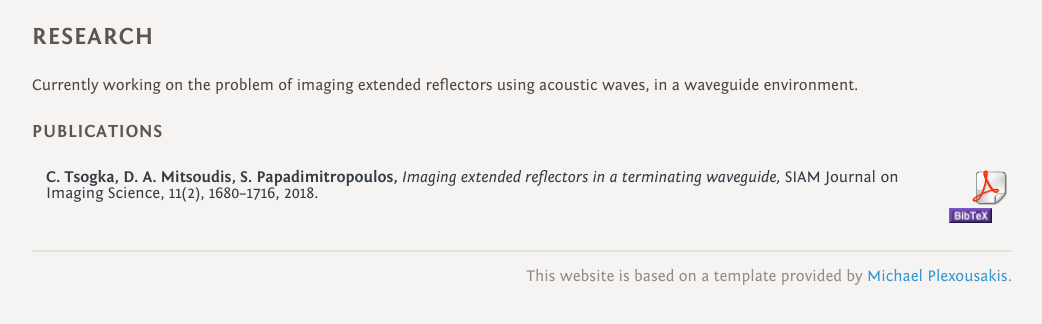
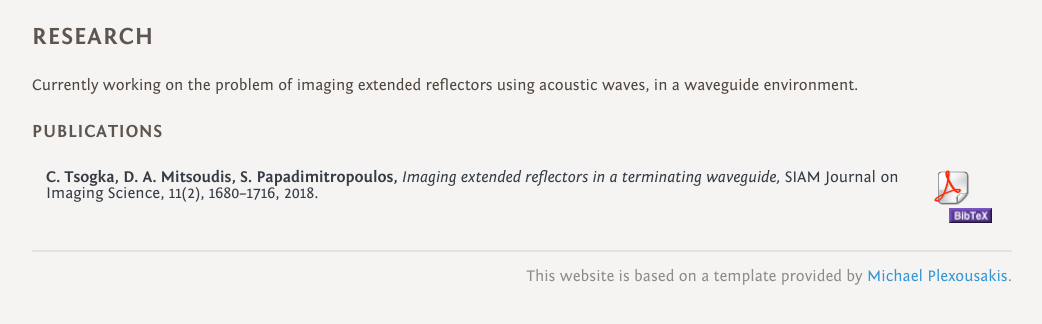
Before and after one commit to spapadem/spapadem.github.io, a PHP site: page /research.html in a window 1280 px wide. Shown: the part 116-440 px from the top of the page, without its empty margins (118-1160 px from the left). Run offline with PHP 8.4, Linux system fonts and the light colour scheme; some libraries are stand-ins or nearby versions.

Commit message:
site edits

```diff
--- a/css/publications.css
+++ b/css/publications.css
@@ -25,7 +25,7 @@ td.pub {
 .publink {
         float: right;
         vertical-align: center;
-	text-align: right;
+	text-align: middle;
         clear: right;
         padding-right: 5px;
         padding-top: 5px;
```
